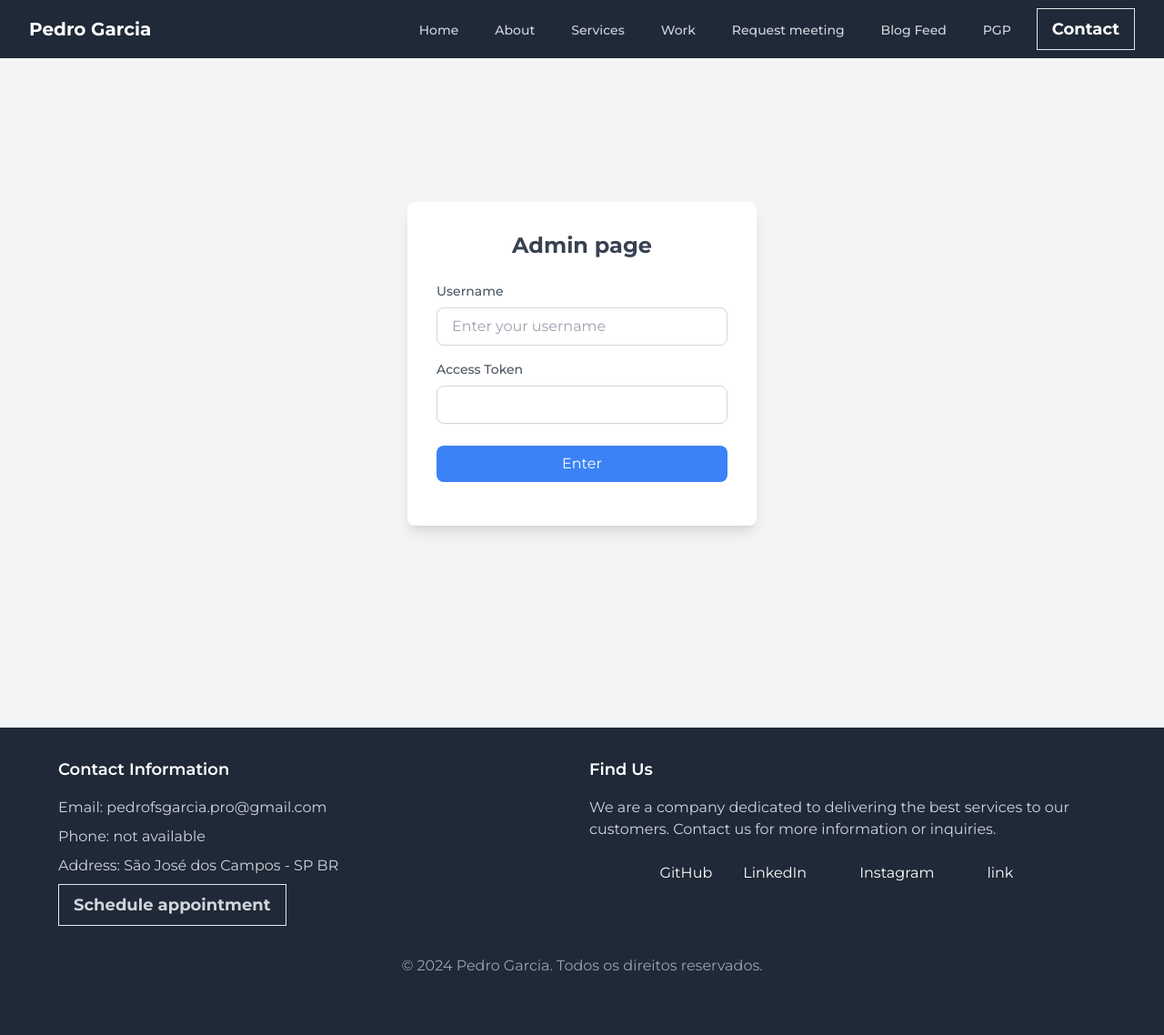
After one commit to pedro-fs-garcia/site_pessoal, a Flask app: page /admin in a window 1280 px wide. The commit adds this page. Shown: the whole page at 91% size. Run offline with Flask 3, Linux system fonts and the light colour scheme; some libraries are stand-ins or nearby versions.

Commit message:
adjustments

```diff
--- a/app/config.py
+++ b/app/config.py
@@ -8,3 +8,5 @@ DB_PASSWORD = os.getenv("DB_PASSWORD", "default_password")
 DB_HOST = os.getenv("DB_HOST", "localhost")
 DB_NAME = os.getenv("DB_NAME", "default_db")
 DB_PORT = os.getenv("DB_PORT", "5432")
+
+ADMIN_TOKEN = os.getenv("ADMIN_TOKEN")
--- a/app/routes.py
+++ b/app/routes.py
@@ -1,7 +1,8 @@
-from flask import Blueprint, render_template, request
+from flask import Blueprint, render_template, request, redirect
 from marshmallow import ValidationError
 from app.utils.logging_config import app_logger, error_logger
 from .schemas.get_in_touch_form_schema import GetInTouchFormSchema
+from .database import forms
 from .schemas.request_meeting_form_schema import RequestMeetingFormSchema
 from global_data import global_data
 import json
@@ -13,6 +14,25 @@ with open("app/static/projects.json", "r", encoding = "utf-8") as file:
 
 with open("app/static/testimonials.json", "r", encoding="utf-8") as file:
     testimonials = json.load(file)
+
+
+@main.route("/admin", methods=["GET", "POST"])
+def admin():
+    if request.method == "POST":
+        input_data = request.form.to_dict()
+        from .config import ADMIN_TOKEN
+        if input_data["access_token"] == ADMIN_TOKEN:
+            app_logger.info("Granted admin access.")
+            get_in_touch_forms = forms.fetch_all_get_in_touch_forms()
+            request_meeting_forms = forms.fetch_all_request_meeting_forms()
+            print(request_meeting_forms)
+            return render_template("admin/admin_page.html", global_data = global_data, access_token = True)
+
+        error_logger.error("Denied admin access.")
+        return redirect("/home")
+
+    return render_template("admin/access_page.html", global_data = global_data)
+
 
 @main.route('/')
 @main.route("/home")
--- a/app/schemas/get_in_touch_form_schema.py
+++ b/app/schemas/get_in_touch_form_schema.py
@@ -7,6 +7,7 @@ class GetInTouchFormSchema(Schema):
     phone = fields.Str(allow_none=True, missing="")
     message = fields.Str(required=True)
     form_id = fields.Int(missing=-1)
+    submission_date = fields.DateTime(missing = None)
 
     @post_load
     def make_object(self, data, **kwargs):
--- a/app/schemas/request_meeting_form_schema.py
+++ b/app/schemas/request_meeting_form_schema.py
@@ -10,7 +10,7 @@ class RequestMeetingFormSchema(Schema):
     message = fields.Str(required=True)
     web_development = fields.Str(allow_none = True, missing = None)
     mobile_development = fields.Str(allow_none = True, missing = None)
-    API_development = fields.Str(allow_none = True, missing = None)
+    api_development = fields.Str(allow_none = True, missing = None)
     database_management = fields.Str(allow_none = True, missing = None)
     cloud_services = fields.Str(allow_none = True, missing = None)
     consultation = fields.Str(allow_none = True, missing = None)
@@ -18,6 +18,7 @@ class RequestMeetingFormSchema(Schema):
     budget_range = fields.Str(allow_none = True, missing = None)
     hear_about_us = fields.Str(allow_none = True, missing = None)
     form_id = fields.Int(missing = -1)
+    submission_date = fields.DateTime(missing = None)
 
     @post_load
     def make_object(self, data, **kwargs):
--- /dev/null
+++ b/app/templates/admin/access_page.html
@@ -0,0 +1,37 @@
+{% extends 'base.html' %}
+
+{% block content %}
+<div class="min-h-screen flex items-center justify-center bg-gray-100">
+  <form class="bg-white shadow-lg rounded-lg p-8 w-full max-w-sm" method="POST">
+    <h2 class="text-2xl font-bold mb-6 text-center text-gray-700">Admin page</h2>
+    <div class="mb-4">
+      <label for="username" class="block text-sm font-medium text-gray-600">Username</label>
+      <input
+        type="text"
+        id="username"
+        name="username"
+        class="w-full px-4 py-2 mt-2 border border-gray-300 rounded-lg focus:outline-none focus:ring-2 focus:ring-blue-500 focus:border-transparent"
+        placeholder="Enter your username"
+        required>
+    </div>
+    <div class="mb-6">
+      <label for="password" class="block text-sm font-medium text-gray-600">Access Token</label>
+      <input
+        type="password"
+        id="access_token"
+        name="access_token"
+        class="w-full px-4 py-2 mt-2 border border-gray-300 rounded-lg focus:outline-none focus:ring-2 focus:ring-blue-500 focus:border-transparent"
+        placeholder=""
+        required>
+    </div>
+    <div class="mb-4">
+      <button
+        type="submit"
+        class="w-full px-4 py-2 text-white bg-blue-500 hover:bg-blue-600 rounded-lg focus:outline-none focus:ring-2 focus:ring-blue-500">
+        Enter
+      </button>
+    </div>
+  </form>
+</div>
+
+{% endblock %}
--- /dev/null
+++ b/app/templates/admin/admin_page.html
@@ -0,0 +1,6 @@
+{% extends 'base.html' %}
+
+{% block content %}
+
+
+{% endblock %}
--- a/app/templates/schedule.html
+++ b/app/templates/schedule.html
@@ -71,9 +71,9 @@
                             </div>
 
                             <div class="flex items-center">
-                                <input id="API_development" name="API_development" type="checkbox"
+                                <input id="api_development" name="api_development" type="checkbox"
                                     class="w-4 h-4 text-blue-600 bg-gray-100 border-gray-300 rounded focus:ring-blue-500 dark:focus:ring-blue-600 dark:ring-offset-gray-800 focus:ring-2 dark:bg-gray-700 dark:border-gray-600">
-                                <label for="API_development" class="ms-2 text-sm font-medium">API
+                                <label for="api_development" class="ms-2 text-sm font-medium">API
                                     development</label>
                             </div>
                             <div class="flex items-center">
```
Also changed, not shown: app/database/forms.py (added, +61 -0 lines), app/models/get_in_touch_form.py (+8 -5 lines), app/models/request_meeting_form.py (+7 -5 lines).
